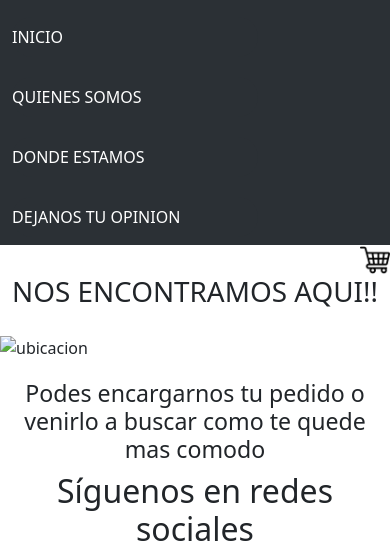
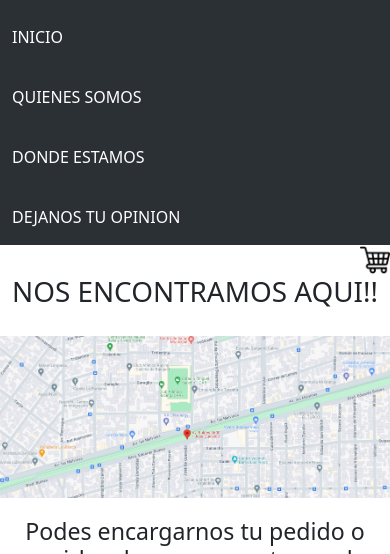
Before and after one commit to Martiilede/2da-entrega, a plain HTML site: page html/ubicacion.html in a window 390 px wide. Shown: the part 163-717 px from the top of the page. Drawn offline with nearby package versions, Linux system fonts and the light colour scheme; the site is published under a folder, as on GitHub Pages, so addresses that start at the root find nothing; a web font is replaced by a local one.

Commit message:
(M) Correciones

```diff
--- a/css/style.css
+++ b/css/style.css
@@ -270,10 +270,14 @@
       margin-top: 20px;
       margin-bottom: 20px;
     }
-    .carrousel .ubicacion__info__imagen {
+    .carrousel {
       width: 800px;
       height: auto;
     }
+    .ubicacion__info__imagen {
+        width: 800px;
+        height: auto;
+      }
   }
   @media (max-width: 768px) {
     .carrousel {
--- a/html/ubicacion.html
+++ b/html/ubicacion.html
@@ -52,7 +52,7 @@
         <main>
             <section class="ubicacion__info">
                 <h1 class="ubicacion__info__texto">NOS ENCONTRAMOS AQUI!!</h1>
-                <img class="ubicacion__info__imagen" src="/assets/lugar.png" alt="ubicacion">
+                <img class="ubicacion__info__imagen" src="../assets/lugar.png" alt="ubicacion">
                 <article>
                     <h3 class="ubicacion__info__texto">Podes encargarnos tu pedido o venirlo a buscar como te quede mas comodo</h3>
                 </article>
```
